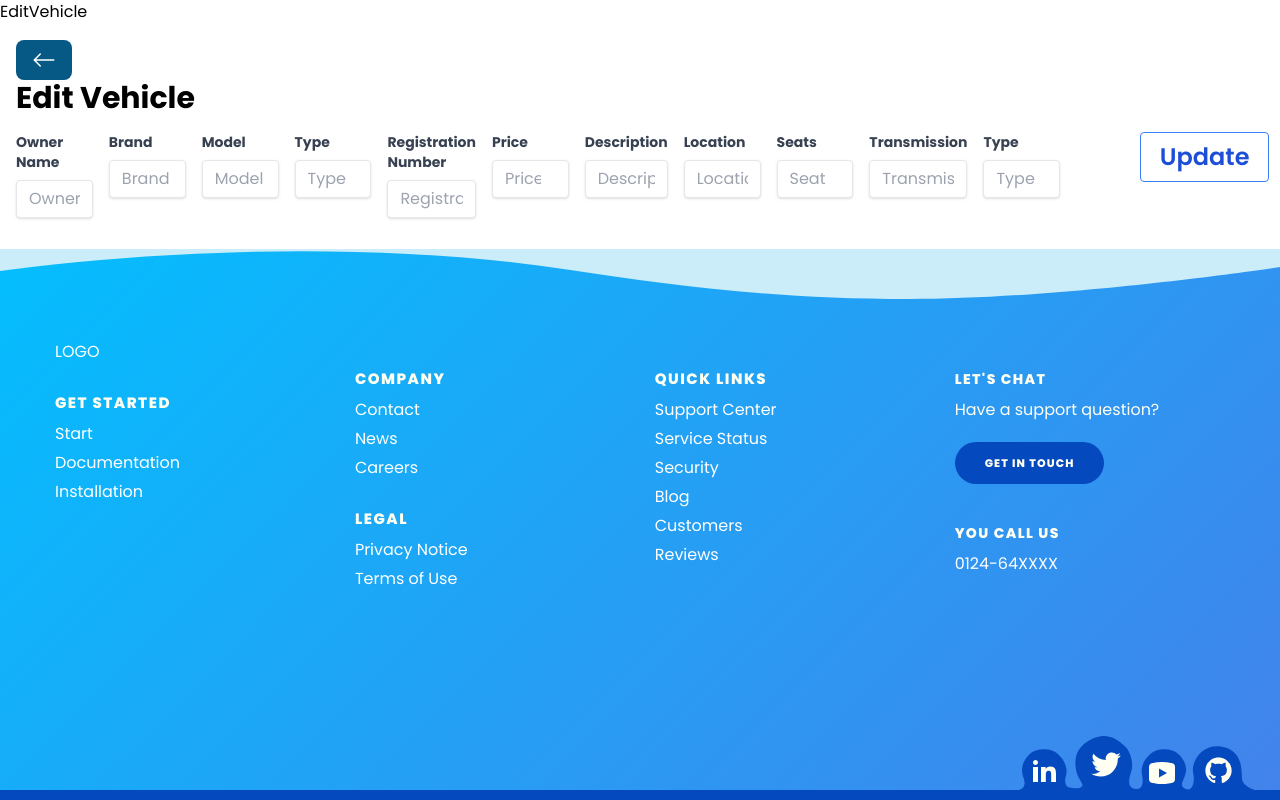
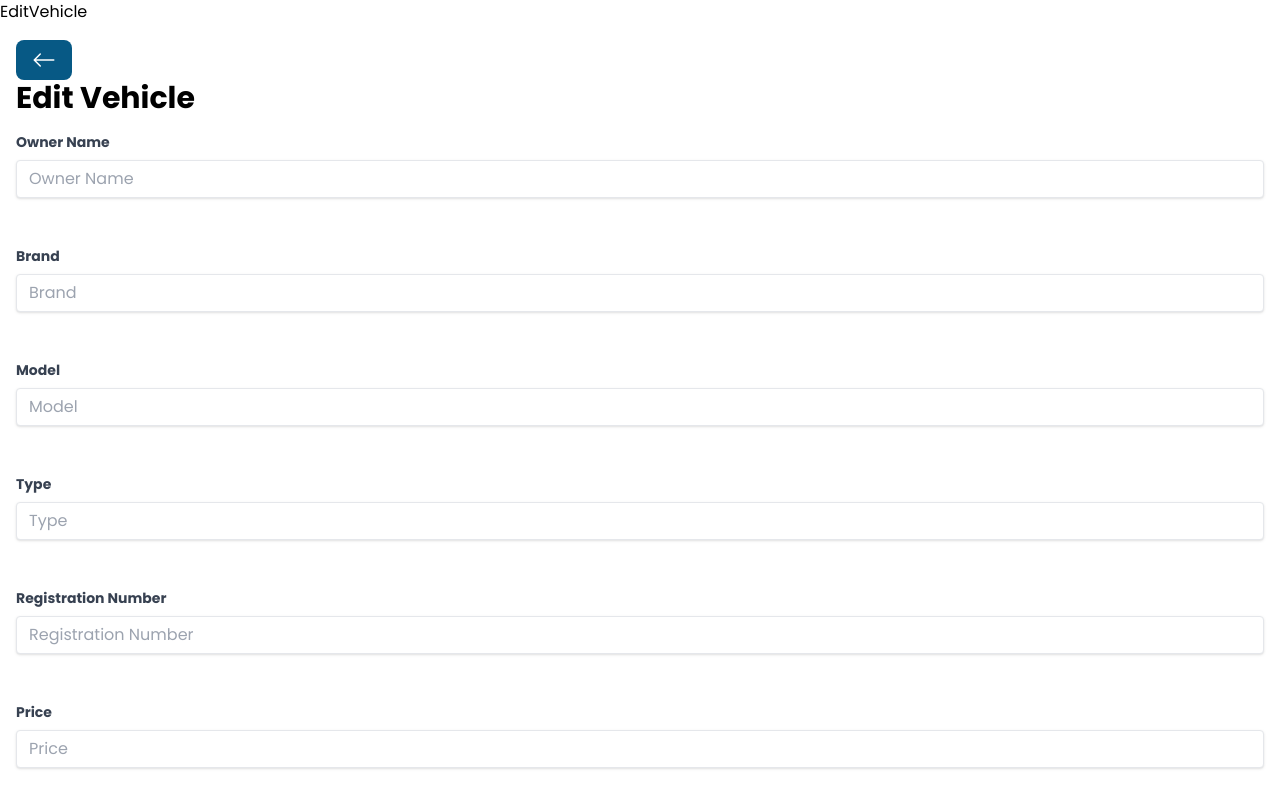
Before and after one commit to malakasadeep/ITP24_B9_09_Tourism_Management_System-MERN, a Vue app in the folder client/: page /Vehicle/update/1 in a window 1280 px wide. Shown: the top 800 px of the page. Built offline with nearby package versions, Linux system fonts and the light colour scheme; no server answers; a web font is replaced by a local one.

Commit message:
Update EditVehicle.jsx

```diff
--- a/client/src/pages/VehicleManagement/EditVehicle.jsx
+++ b/client/src/pages/VehicleManagement/EditVehicle.jsx
@@ -80,7 +80,7 @@ const EditVehicle = () => {
       <div className='p-4'>
         <BackButton/>
         <h1 className='text-3xl font-bold'>Edit Vehicle</h1>
-        <div className='flex flex-col sm:flex-row gap-4' onSubmit={handleUpdateSubmit}>
+        <div className='flex flex-col sm:flex-col gap-4' onSubmit={handleUpdateSubmit}>
           <div className='my-4'>
             <label className='block text-gray-700 text-sm font-bold mb-2' htmlFor='ownername'>
              Owner Name
```
